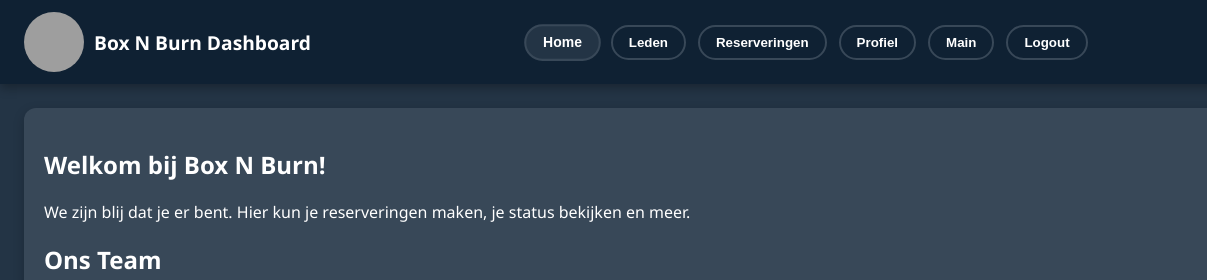
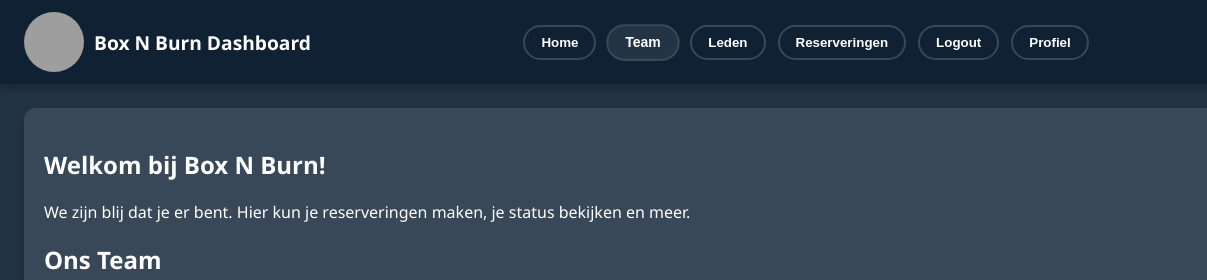
Before and after one commit to boxnburndev-sys/boxnburn, a plain HTML site: page dashboard.html in a window 1280 px wide. Shown: the top 280 px of the page, 0-1207 px from the left. Drawn offline with Linux system fonts and the light colour scheme; no server answers; sample sign-in values are in the browser's storage; grey boxes are pictures that could not be loaded.

Commit message:
Update dashboard.html

```diff
--- a/dashboard.html
+++ b/dashboard.html
@@ -63,12 +63,12 @@
       Box N Burn Dashboard
     </div>
     <div class="menu" id="menuButtons">
-      <button onclick="showPage('home',this)" class="active">Home</button>
+      <button onclick="goMain()">Home</button>
+      <button onclick="showPage('home',this)" class="active">Team</button>
       <button onclick="showPage('leden',this)">Leden</button>
       <button onclick="showPage('reserveringen',this)">Reserveringen</button>
+      <button onclick="logout()">Logout</button>
       <button onclick="showPage('profiel',this)">Profiel</button>
-      <button onclick="goMain()">Main</button>
-      <button onclick="logout()">Logout</button>
     </div>
     <div class="user-info">
       <div class="details">
```
